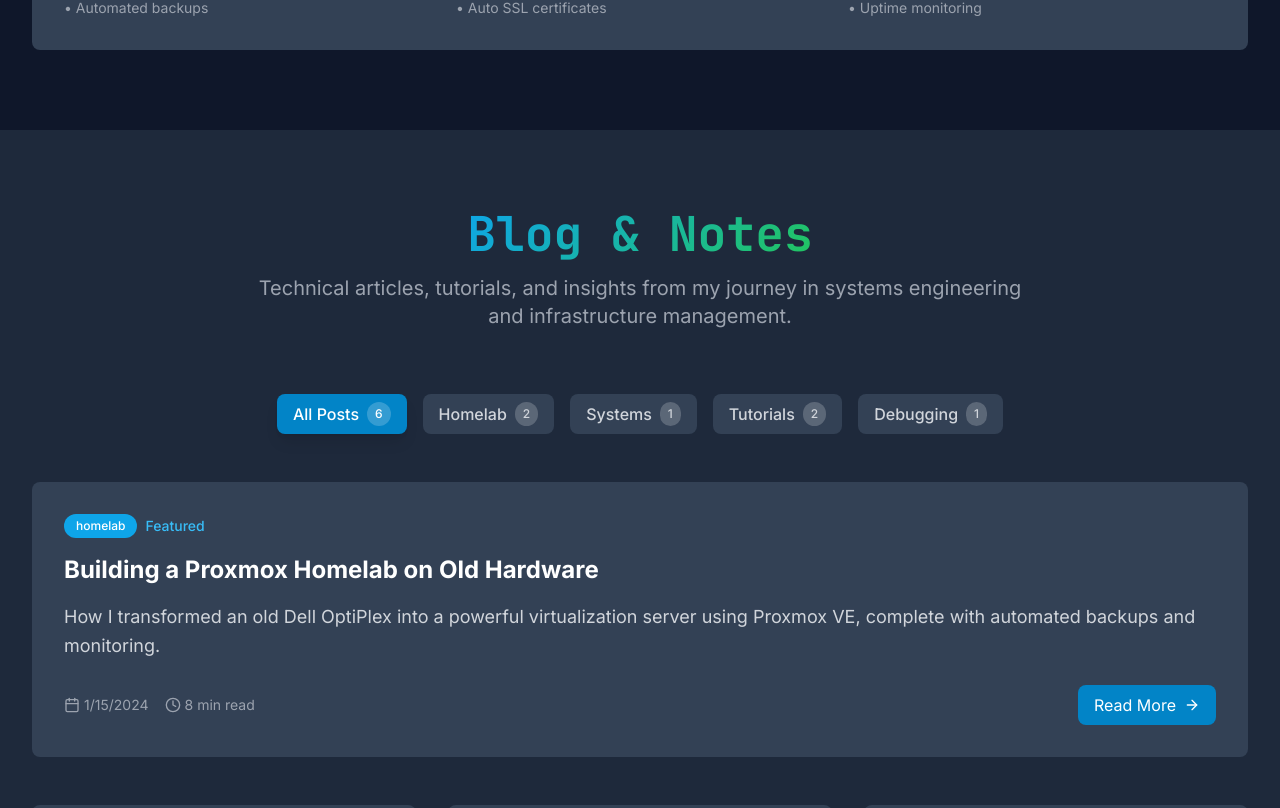
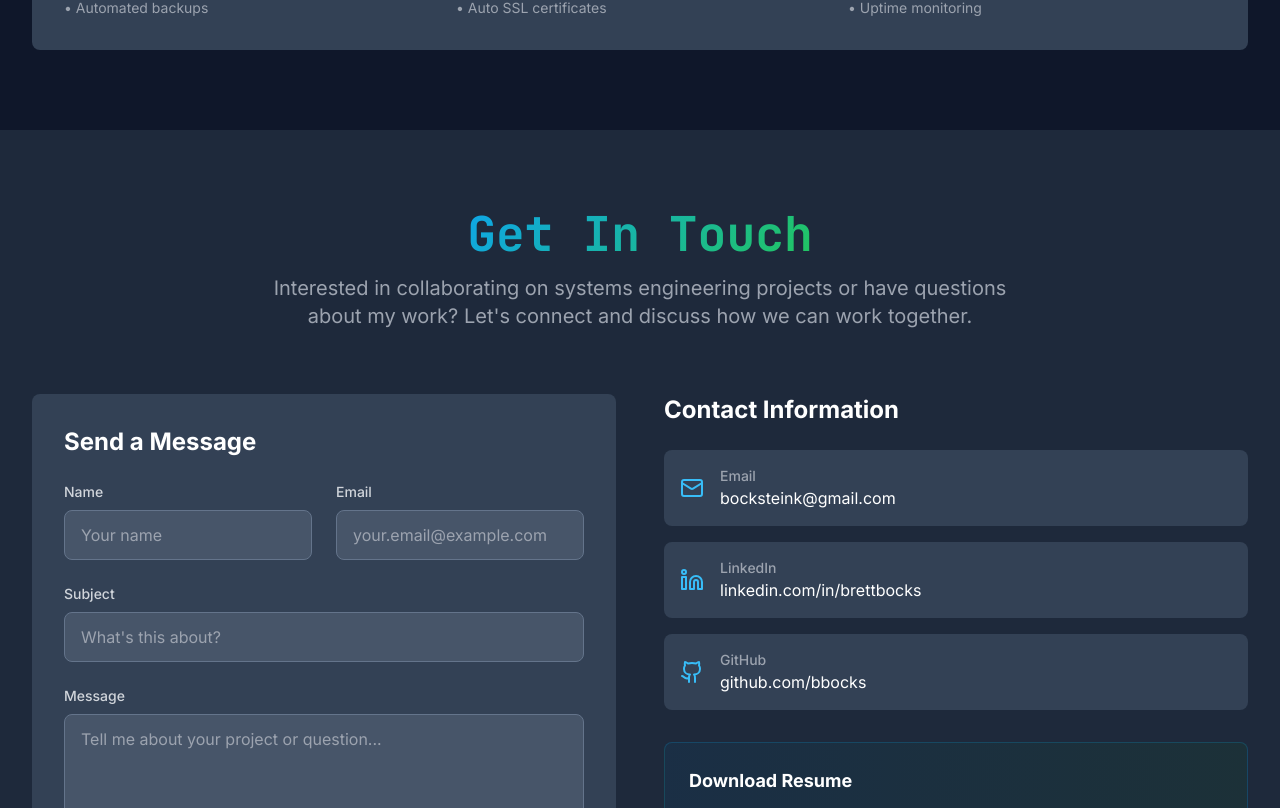
Before and after one commit to Bbocks/bbock_portfolio_site, a React (Vite) app: page / in a window 1280 px wide. Shown: the part 5552-6360 px from the top of the page. Built offline with nearby package versions, Linux system fonts and the light colour scheme.

Commit message:
Fix: Adjusted background color of ContactSection to match and removed BlogSection

```diff
--- a/src/App.tsx
+++ b/src/App.tsx
@@ -17,7 +17,7 @@ function App() {
         <ExperienceSection />
         <SkillsSection />
         <HomelabSection />
-        <BlogSection />
+        {/*<BlogSection />*/}
         <ContactSection />
       </main>
     </div>
--- a/src/components/ContactSection.tsx
+++ b/src/components/ContactSection.tsx
@@ -63,7 +63,7 @@ const ContactSection = () => {
   ]
 
   return (
-    <section id="contact" className="py-20 bg-dark-900">
+    <section id="contact" className="py-20 bg-dark-800">
       <div className="max-w-7xl mx-auto px-4 sm:px-6 lg:px-8">
         <motion.div
           ref={ref}
```
